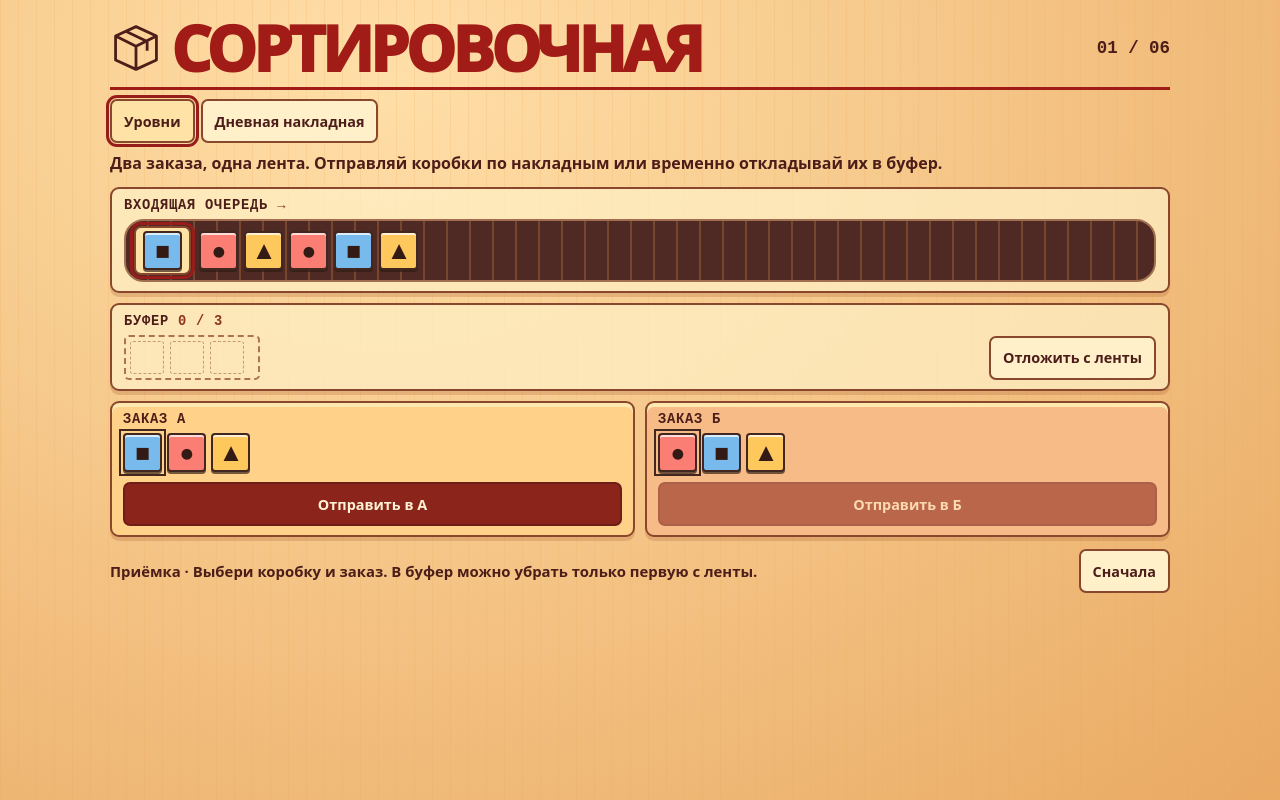
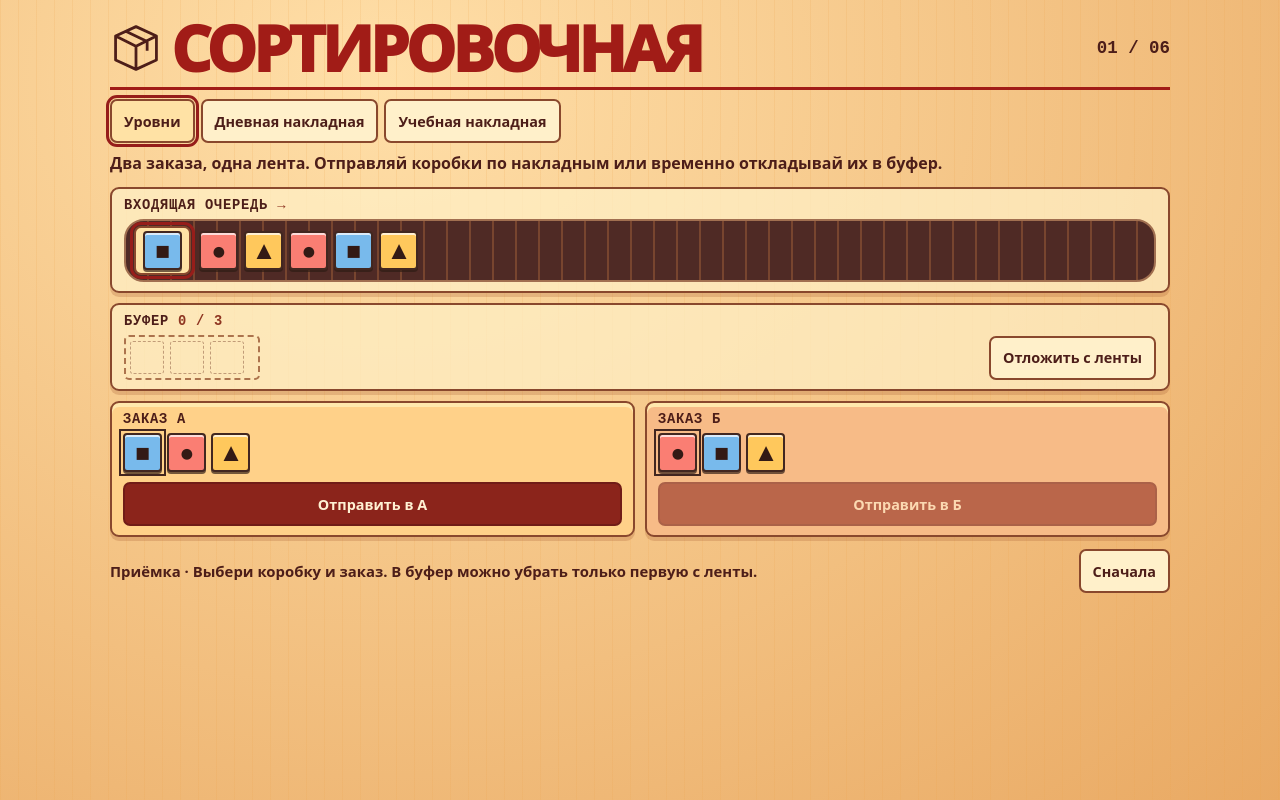
Before and after one commit to smart-tinker/buffer-sort, a plain HTML site: page game/index.html in a window 1280 px wide. Both pictures are taken after a click on the button "Уровни". Drawn offline with Linux system fonts and the light colour scheme.

Commit message:
feat: add one-slot training order (#3)

```diff
--- a/game/app.mjs
+++ b/game/app.mjs
@@ -1,6 +1,6 @@
-import {CAP,levels,newRun,waiting,buffered,actions,step,dailyLevel} from './model.mjs';
+import {capacity,training,levels,newRun,waiting,buffered,actions,step,dailyLevel} from './model.mjs';
 const q=id=>document.getElementById(id), symbols={A:'■',B:'●',C:'▲'}, names={A:'Квадрат',B:'Круг',C:'Треугольник'};
-let index=0,isDaily=false,level=levels[0],run=newRun(level),selected={from:'front'},note='';
+let index=0,modeName='campaign',level=levels[0],run=newRun(level),selected={from:'front'},note='';
 const stageKey='buffer-sort.stage.v1', recordKey='buffer-sort.daily.v1';
 try{const n=Number(localStorage.getItem(stageKey));if(Number.isInteger(n)&&n>=0&&n<levels.length)index=n}catch{}
 level=levels[index];run=newRun(level);
@@ -15,13 +15,14 @@ function currentRecord(){
   return null;
 }
 function remember(){
-  if(!isDaily)return;
+  if(modeName!=='daily')return;
   const best=currentRecord();
   if(best===null||run.parks<best){try{localStorage.setItem(recordKey,JSON.stringify({date:level.day,parks:run.parks}))}catch{}}
 }
 function render(){
-  q('stage').textContent=isDaily?level.day+' UTC':String(index+1).padStart(2,'0')+' / 06';
-  q('campaign').setAttribute('aria-pressed',String(!isDaily));q('daily').setAttribute('aria-pressed',String(isDaily));
+  const isDaily=modeName==='daily',limit=capacity(level);
+  q('stage').textContent=isDaily?level.day+' UTC':modeName==='training'?'ОБУЧЕНИЕ':String(index+1).padStart(2,'0')+' / 06';
+  for(const mode of ['campaign','daily','training'])q(mode).setAttribute('aria-pressed',String(modeName===mode));
   const best=isDaily?currentRecord():null;
   q('record').hidden=!isDaily;q('record').textContent=best===null?'Лучший результат: пока нет':'Лучший результат: '+best+' в буфер';
   const valid=actions(level,run), front=waiting(level,run);
@@ -36,8 +37,8 @@ function render(){
     button.disabled=run.state!=='play';button.append(chip(type));
     button.onclick=()=>{choose('buffer',type);q('buffer').querySelector('button[data-pick="'+type+'"]')?.focus()};return button;
   });
-  while(items.length<CAP){const p=document.createElement('div');p.className='empty';p.setAttribute('aria-hidden','true');items.push(p)}
-  q('buffer').replaceChildren(...items);q('slots').textContent=buffer.length+' / '+CAP;
+  while(items.length<limit){const p=document.createElement('div');p.className='empty';p.setAttribute('aria-hidden','true');items.push(p)}
+  q('buffer').replaceChildren(...items);q('slots').textContent=buffer.length+' / '+limit;
   q('park').disabled=!valid.some(a=>a.kind==='park');
   level.orders.forEach((order,lane)=>{
     q('queue'+lane).replaceChildren(...order.map((type,i)=>{
@@ -48,7 +49,7 @@ function render(){
     q('send'+lane).disabled=!valid.some(a=>a.kind==='send'&&a.lane===lane&&a.from===selected.from&&(selected.from==='front'||a.type===selected.type));
   });
   q('next').hidden=run.state!=='won';
-  q('next').textContent=isDaily?'Ещё раз':index===levels.length-1?'К первому уровню':'Следующий уровень';
+  q('next').textContent=modeName!=='campaign'?'Ещё раз':index===levels.length-1?'К первому уровню':'Следующий уровень';
   q('status').textContent=run.state==='stuck'?'Буфер полон, ни одна коробка не подходит. Начни накладную заново.':run.state==='won'?'Оба заказа собраны. Отложено в буфер: '+run.parks+'.':note||level.name+' · Выбери коробку и заказ. В буфер можно убрать только первую с ленты.';
 }
 function apply(kind,lane){
@@ -61,12 +62,12 @@ function apply(kind,lane){
   render();
 }
 function restart(){run=newRun(level);selected={from:'front'};note='';render()}
-function mode(daily){if(isDaily===daily)return;isDaily=daily;level=daily?dailyLevel(new Date()):levels[index];restart()}
+function mode(name){if(modeName===name)return;modeName=name;level=name==='training'?training:name==='daily'?dailyLevel(new Date()):levels[index];restart()}
 q('front').onclick=()=>choose('front');
 q('park').onclick=()=>apply('park');
 q('send0').onclick=()=>apply('send',0);
 q('send1').onclick=()=>apply('send',1);
-q('campaign').onclick=()=>mode(false);q('daily').onclick=()=>mode(true);
+for(const name of ['campaign','daily','training'])q(name).onclick=()=>mode(name);
 q('reset').onclick=restart;
-q('next').onclick=()=>{if(!isDaily){index=(index+1)%levels.length;level=levels[index];try{localStorage.setItem(stageKey,String(index))}catch{}}restart()};
+q('next').onclick=()=>{if(modeName==='campaign'){index=(index+1)%levels.length;level=levels[index];try{localStorage.setItem(stageKey,String(index))}catch{}}restart()};
 render();
--- a/game/index.html
+++ b/game/index.html
@@ -1,6 +1,6 @@
 <!doctype html><html lang="ru"><head><meta charset="utf-8"><meta name="viewport" content="width=device-width,initial-scale=1"><title>Сортировочная</title><link rel="stylesheet" href="./style.css"><script type="module" src="./app.mjs"></script></head><body>
 <main><header><div class="brand"><svg aria-hidden="true" viewBox="0 0 56 56"><path d="M6 15 28 5 50 15v26L28 51 6 41ZM6 15l22 11 22-11M28 26v25M17 10l23 11v10" fill="none" stroke="currentColor" stroke-width="3" stroke-linejoin="round"/></svg><h1>СОРТИРОВОЧНАЯ</h1></div><p id="stage">01 / 06</p></header>
-<div class="meta"><div class="modes" aria-label="Режим" role="group"><button id="campaign" type="button" aria-pressed="true">Уровни</button><button id="daily" type="button" aria-pressed="false">Дневная накладная</button></div><p id="record"></p></div>
+<div class="meta"><div class="modes" aria-label="Режим" role="group"><button id="campaign" type="button" aria-pressed="true">Уровни</button><button id="daily" type="button" aria-pressed="false">Дневная накладная</button><button id="training" type="button" aria-pressed="false">Учебная накладная</button></div><p id="record"></p></div>
 <p class="intro">Два заказа, одна лента. Отправляй коробки по накладным или временно откладывай их в буфер.</p>
 <section class="tray" aria-labelledby="line-title"><h2 id="line-title">ВХОДЯЩАЯ ОЧЕРЕДЬ <span>→</span></h2><div class="belt"><button id="front" type="button" aria-pressed="true"></button><div id="feed" aria-label="Следующие коробки"></div></div></section>
 <section class="tray" aria-labelledby="buffer-title"><h2 id="buffer-title">БУФЕР <span id="slots">0 / 3</span></h2><div class="buffer"><div id="buffer"></div><button id="park" type="button">Отложить с ленты</button></div></section>
--- a/game/model.mjs
+++ b/game/model.mjs
@@ -9,6 +9,8 @@ const layout=[
 ];
 export const make=(name,feed,one,two)=>({name,feed:[...feed],orders:[[...one],[...two]]});
 export const levels=layout.map(v=>make(...v));
+export const training={...make('Учебная накладная','ABBCA','ABB','AC'),capacity:1};
+export const capacity=level=>level.capacity??CAP;
 export function newRun(level){return {index:0,counts:[0,0,0],heads:[0,0],parks:0,state:'play'}}
 const wanted=(level,r,lane)=>level.orders[lane][r.heads[lane]];
 export const waiting=(level,r)=>level.feed[r.index];
@@ -23,7 +25,7 @@ export function actions(level,r){
     if(w===front)result.push({kind:'send',from:'front',lane,type:w});
     if(r.counts[TYPES.indexOf(w)]>0)result.push({kind:'send',from:'buffer',lane,type:w});
   }
-  if(front&&r.counts.reduce((a,b)=>a+b,0)<CAP)result.push({kind:'park',type:front});
+  if(front&&r.counts.reduce((a,b)=>a+b,0)<capacity(level))result.push({kind:'park',type:front});
   return result;
 }
 export function step(level,r,a){
```
Also changed, not shown: test/browser.mjs (+29 -1 lines), test/model.test.mjs (+17 -1 lines).
